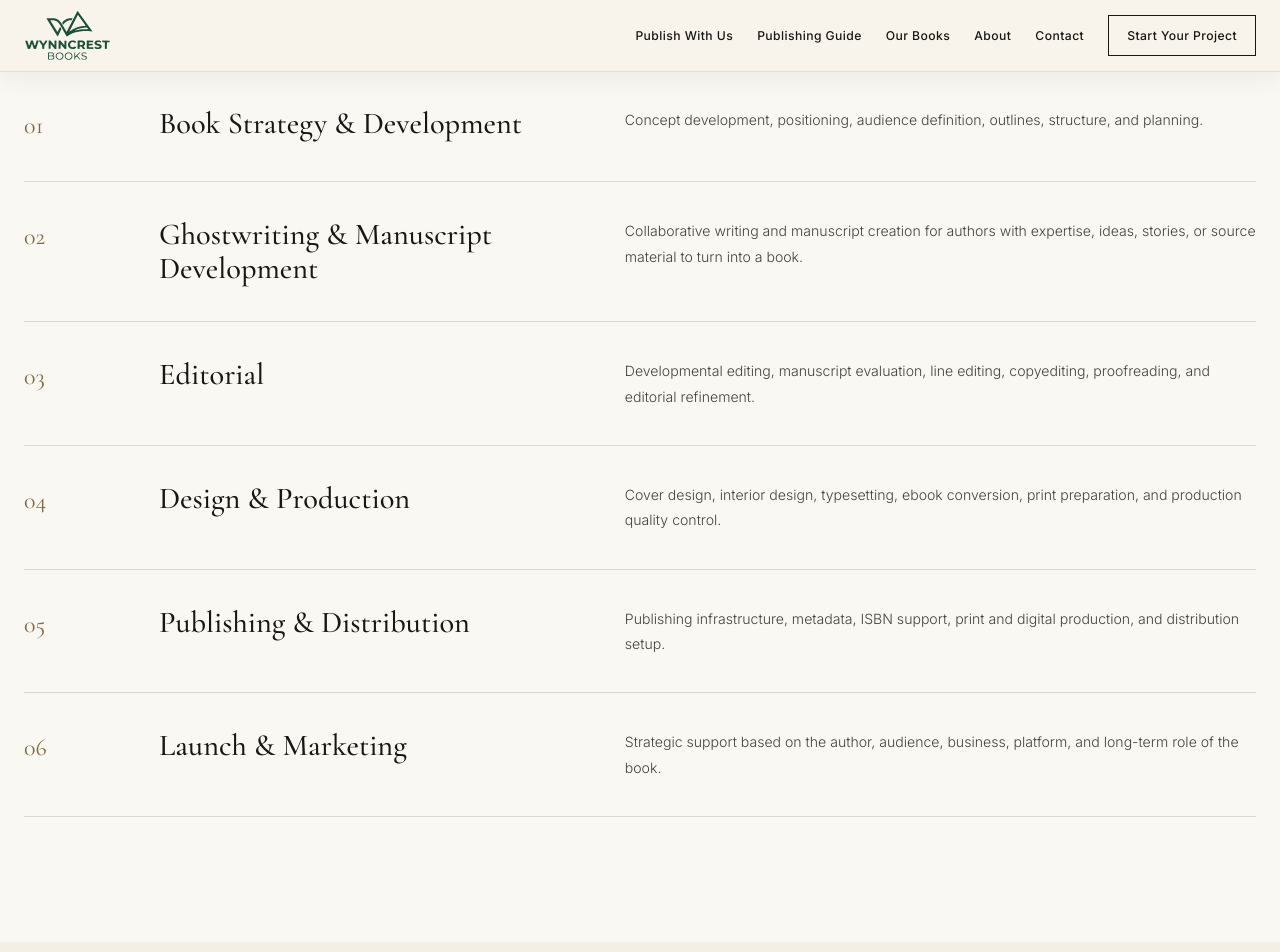
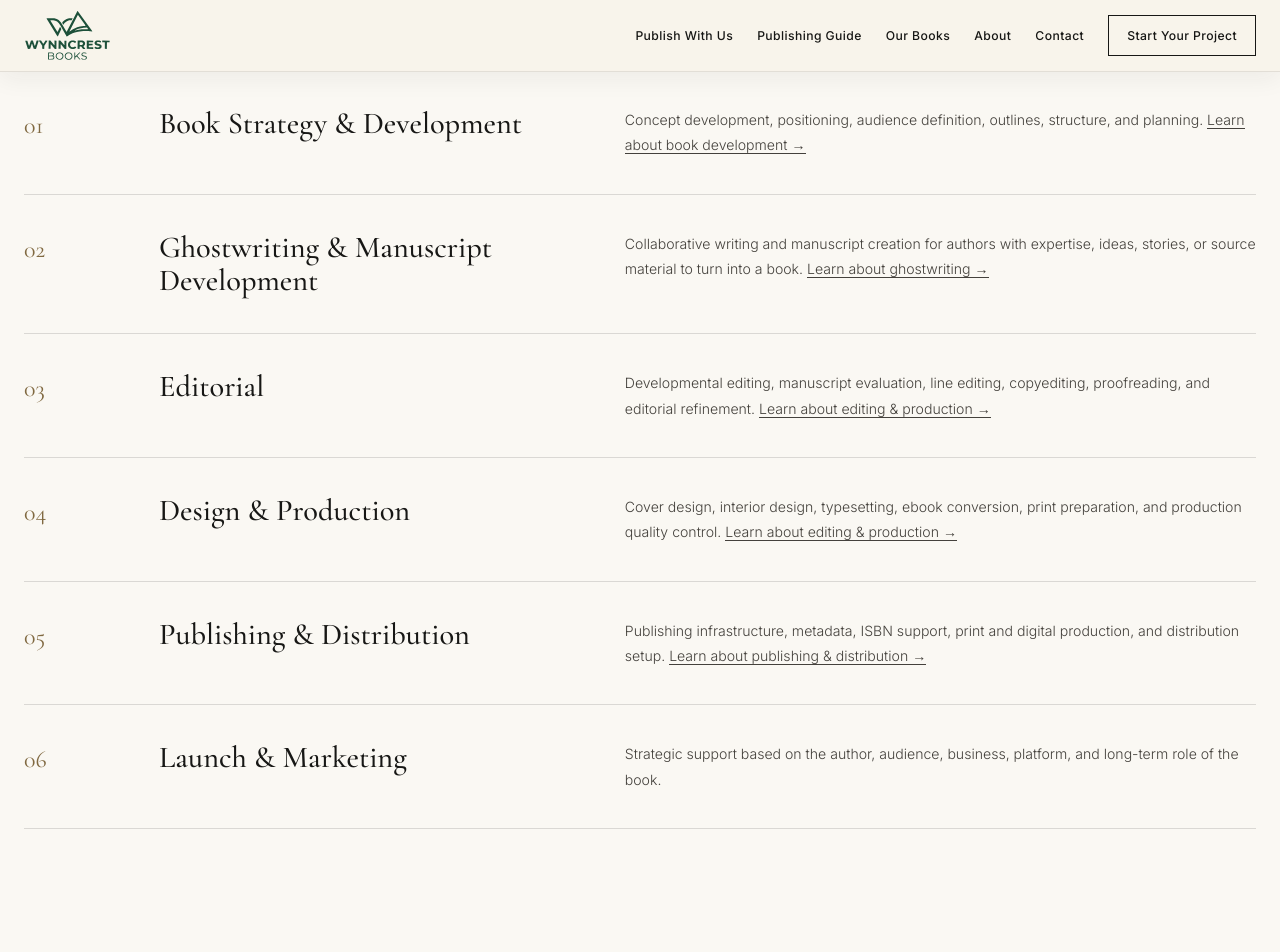
Before and after one commit to ryanheflin/wynncrest, a Jekyll site: the page publish/index.html, which Jekyll copies as it is, in a window 1280 px wide and 1400 px high, scrolled down 2895 px. Shown: the top 952 px of the window. Built offline with Jekyll 4.4.1, drawn with Linux system fonts in a browser that asks for light colours; some of the changed text lies outside the part shown.

Commit message:
Connect publishing overview to service and guide pages

```diff
--- a/publish/index.html
+++ b/publish/index.html
@@ -155,12 +155,24 @@
         </div>
 
         <div class="simple-list">
-          <div class="simple-list-item reveal"><div class="process-detail-number">01</div><h3>Book Strategy & Development</h3><p>Concept development, positioning, audience definition, outlines, structure, and planning.</p></div>
-          <div class="simple-list-item reveal"><div class="process-detail-number">02</div><h3>Ghostwriting & Manuscript Development</h3><p>Collaborative writing and manuscript creation for authors with expertise, ideas, stories, or source material to turn into a book.</p></div>
-          <div class="simple-list-item reveal"><div class="process-detail-number">03</div><h3>Editorial</h3><p>Developmental editing, manuscript evaluation, line editing, copyediting, proofreading, and editorial refinement.</p></div>
-          <div class="simple-list-item reveal"><div class="process-detail-number">04</div><h3>Design & Production</h3><p>Cover design, interior design, typesetting, ebook conversion, print preparation, and production quality control.</p></div>
-          <div class="simple-list-item reveal"><div class="process-detail-number">05</div><h3>Publishing & Distribution</h3><p>Publishing infrastructure, metadata, ISBN support, print and digital production, and distribution setup.</p></div>
+          <div class="simple-list-item reveal"><div class="process-detail-number">01</div><h3><a href="/book-development/">Book Strategy & Development</a></h3><p>Concept development, positioning, audience definition, outlines, structure, and planning. <a class="inline-link" href="/book-development/">Learn about book development →</a></p></div>
+          <div class="simple-list-item reveal"><div class="process-detail-number">02</div><h3><a href="/ghostwriting/">Ghostwriting & Manuscript Development</a></h3><p>Collaborative writing and manuscript creation for authors with expertise, ideas, stories, or source material to turn into a book. <a class="inline-link" href="/ghostwriting/">Learn about ghostwriting →</a></p></div>
+          <div class="simple-list-item reveal"><div class="process-detail-number">03</div><h3><a href="/editing-production/">Editorial</a></h3><p>Developmental editing, manuscript evaluation, line editing, copyediting, proofreading, and editorial refinement. <a class="inline-link" href="/editing-production/">Learn about editing & production →</a></p></div>
+          <div class="simple-list-item reveal"><div class="process-detail-number">04</div><h3><a href="/editing-production/">Design & Production</a></h3><p>Cover design, interior design, typesetting, ebook conversion, print preparation, and production quality control. <a class="inline-link" href="/editing-production/">Learn about editing & production →</a></p></div>
+          <div class="simple-list-item reveal"><div class="process-detail-number">05</div><h3><a href="/publishing-distribution/">Publishing & Distribution</a></h3><p>Publishing infrastructure, metadata, ISBN support, print and digital production, and distribution setup. <a class="inline-link" href="/publishing-distribution/">Learn about publishing & distribution →</a></p></div>
           <div class="simple-list-item reveal"><div class="process-detail-number">06</div><h3>Launch & Marketing</h3><p>Strategic support based on the author, audience, business, platform, and long-term role of the book.</p></div>
+        </div>
+      </div>
+    </section>
+
+    <section class="page-section page-section-cream">
+      <div class="container section-intro reveal">
+        <div>
+          <div class="eyebrow">Before you begin</div>
+          <h2 class="section-title">Understand the choices before you make them.</h2>
+        </div>
+        <div class="section-intro-copy section-copy">
+          The <a class="inline-link" href="/guide/">Wynncrest Guide to Publishing</a> answers practical questions about book development, ghostwriting, editing, production, publishing, distribution, and author strategy.
         </div>
       </div>
     </section>
```
